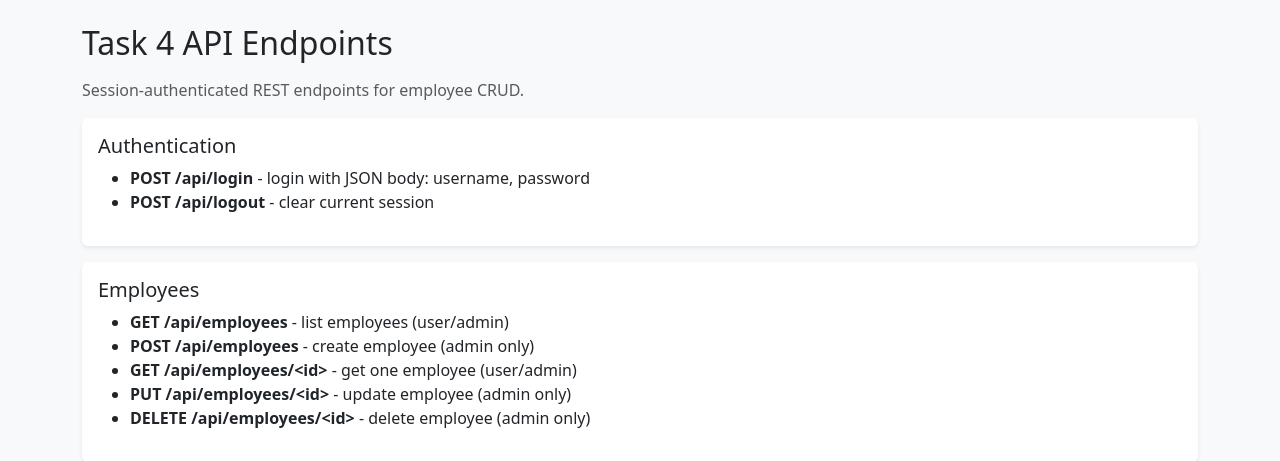
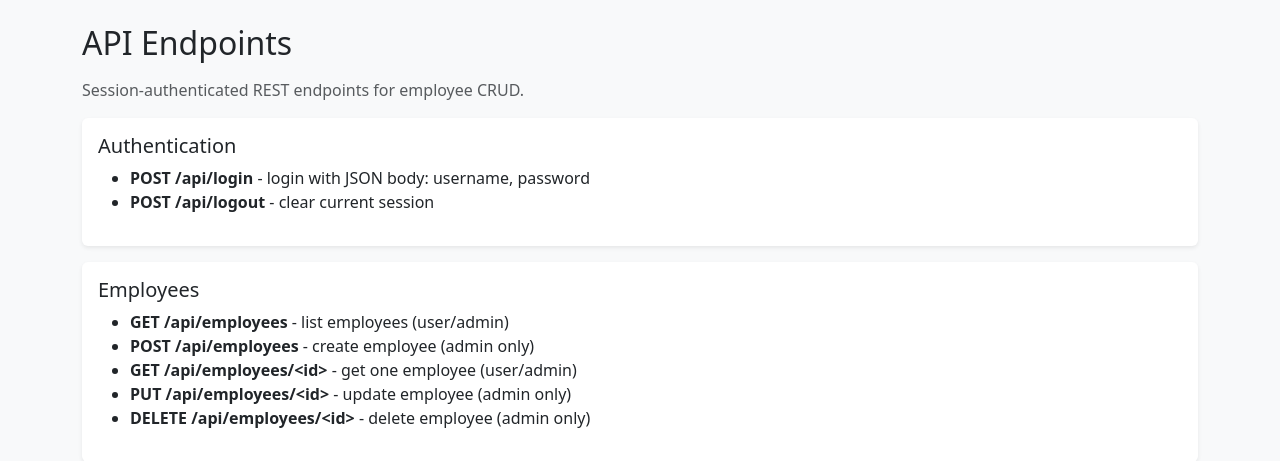
Before and after one commit to Rohitisavailable/User-Management-Web-App, a Flask app: page /api/docs in a window 1280 px wide. Shown: the part 56-517 px from the top of the page. Run offline with Flask 3, Linux system fonts and the light colour scheme; a user stored in the database is signed in.

Commit message:
Update API documentation header to remove Task 4 reference

```diff
--- a/templates/api_docs.html
+++ b/templates/api_docs.html
@@ -32,7 +32,7 @@
     </nav>
 
     <div class="container py-4">
-        <h2 class="mb-3">Task 4 API Endpoints</h2>
+        <h2 class="mb-3">API Endpoints</h2>
         <p class="text-muted">Session-authenticated REST endpoints for employee CRUD.</p>
 
         <div class="card shadow-sm border-0 mb-3">
```
